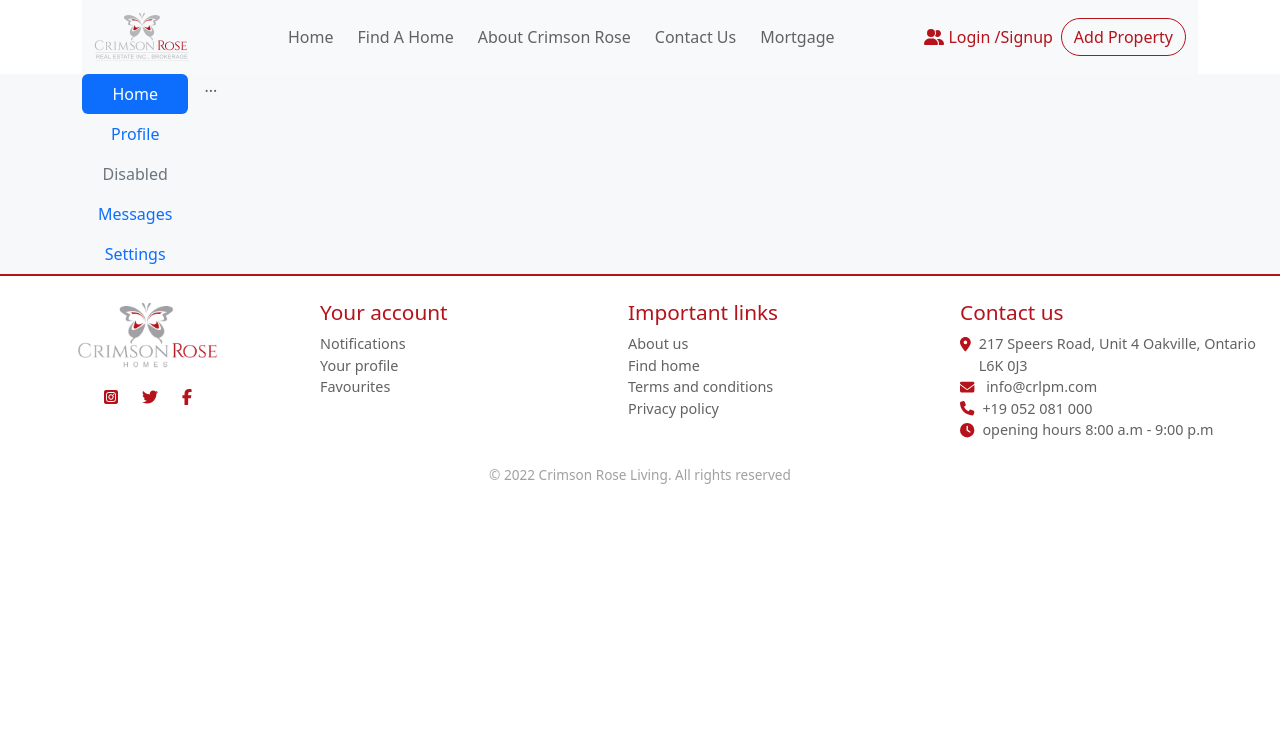
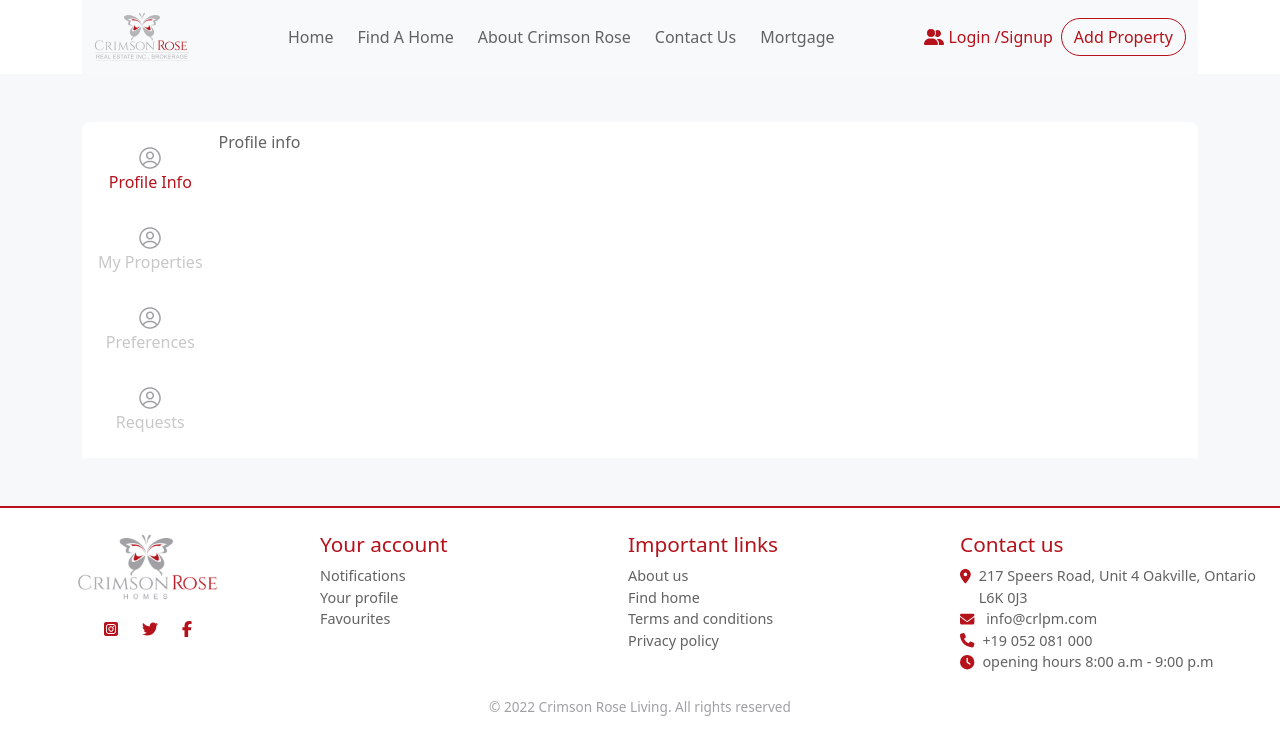
Before and after one commit to Totiratech/MLSFront, a Vue app: page /profile in a window 1280 px wide. Shown: the top 754 px of the page. Built offline with nearby package versions, Linux system fonts and the light colour scheme; what @morioh/v-lightbox would draw is missing.

Commit message:
profile-side

```diff
--- a/src/assets/css/style.css
+++ b/src/assets/css/style.css
@@ -186,3 +186,8 @@ a.mid_grey:hover {
 .lb-grid-4 .lb-item:nth-child(1) {
     margin-left: 0;
 }
+
+.whit_box {
+    background-color: #fff;
+    border-radius: 8px 8px 0px 0px;
+}
--- a/src/views/profileData.vue
+++ b/src/views/profileData.vue
@@ -1,8 +1,9 @@
 <template>
   <div class="profile">
-    <div class="container">
+    <div class="container py-5">
       <div class="row">
         <div class="col-12">
+          <div class="whit_box p-2">
             <div class="d-flex align-items-start">
               <div
                 class="nav flex-column nav-pills me-3"
@@ -11,112 +12,119 @@
                 aria-orientation="vertical"
               >
                 <button
-                class="nav-link active"
-                id="v-pills-home-tab"
-                data-bs-toggle="pill"
-                data-bs-target="#v-pills-home"
-                type="button"
-                role="tab"
-                aria-controls="v-pills-home"
-                aria-selected="true"
-              >
-                Home
-              </button>
-              <button
-                class="nav-link"
+                  class="nav-link active d-flex flex-column justify-content-center align-items-center side_tab"
                   id="v-pills-profile-tab"
                   data-bs-toggle="pill"
                   data-bs-target="#v-pills-profile"
                   type="button"
                   role="tab"
                   aria-controls="v-pills-profile"
+                  aria-selected="true"
+                >
+                  <img
+                    src="@/assets/images/profile-circle.png"
+                    class="img-fluid"
+                    alt="..."
+                  />
+                  <span class="capitalize">profile info</span>
+                </button>
+                <button
+                  class="nav-link d-flex flex-column justify-content-center align-items-center side_tab"
+                  id="v-pills-prop-tab"
+                  data-bs-toggle="pill"
+                  data-bs-target="#v-pills-prop"
+                  type="button"
+                  role="tab"
+                  aria-controls="v-pills-prop"
                   aria-selected="false"
                 >
-                Profile
+                  <img
+                    src="@/assets/images/profile-circle.png"
+                    class="img-fluid"
+                    alt="..."
+                  />
+                  <span class="capitalize">My Properties</span>
                 </button>
                 <button
-                class="nav-link"
-                id="v-pills-disabled-tab"
+                  class="nav-link d-flex flex-column justify-content-center align-items-center side_tab"
+                  id="v-pills-preferences-tab"
                   data-bs-toggle="pill"
-                data-bs-target="#v-pills-disabled"
+                  data-bs-target="#v-pills-preferences"
                   type="button"
                   role="tab"
-                aria-controls="v-pills-disabled"
+                  aria-controls="v-pills-preferences"
                   aria-selected="false"
-                disabled
                 >
-                Disabled
+                  <img
+                    src="@/assets/images/profile-circle.png"
+                    class="img-fluid"
+                    alt="..."
+                  />
+                  <span class="capitalize">Preferences</span>
                 </button>
                 <button
-                class="nav-link"
-                id="v-pills-messages-tab"
+                  class="nav-link d-flex flex-column justify-content-center align-items-center side_tab"
+                  id="v-pills-requests-tab"
                   data-bs-toggle="pill"
-                data-bs-target="#v-pills-messages"
+                  data-bs-target="#v-pills-requests"
                   type="button"
                   role="tab"
-                aria-controls="v-pills-messages"
+                  aria-controls="v-pills-requests"
                   aria-selected="false"
                 >
-                Messages
-              </button>
-              <button
-                class="nav-link"
-                id="v-pills-settings-tab"
-                data-bs-toggle="pill"
-                data-bs-target="#v-pills-settings"
-                type="button"
-                role="tab"
-                aria-controls="v-pills-settings"
-                aria-selected="false"
-              >
-                Settings
+                  <img
+                    src="@/assets/images/profile-circle.png"
+                    class="img-fluid"
+                    alt="..."
+                  />
+                  <span class="capitalize">requests</span>
                 </button>
               </div>
+
+              <!-- start content -->
               <div class="tab-content" id="v-pills-tabContent">
+                <!-- profile info -->
                 <div
                   class="tab-pane fade show active"
-                id="v-pills-home"
-                role="tabpanel"
-                aria-labelledby="v-pills-home-tab"
-                tabindex="0"
-              >
-                ...
-              </div>
-              <div
-                class="tab-pane fade"
                   id="v-pills-profile"
                   role="tabpanel"
                   aria-labelledby="v-pills-profile-tab"
                   tabindex="0"
                 >
-                ...
+                  Profile info
                 </div>
+
+                <!-- prop content -->
                 <div
                   class="tab-pane fade"
-                id="v-pills-disabled"
+                  id="v-pills-prop"
                   role="tabpanel"
-                aria-labelledby="v-pills-disabled-tab"
+                  aria-labelledby="v-pills-prop-tab"
                   tabindex="0"
                 >
-                ...
+                  my properties
                 </div>
+
+                <!-- Preferences -->
                 <div
                   class="tab-pane fade"
-                id="v-pills-messages"
+                  id="v-pills-preferences"
                   role="tabpanel"
-                aria-labelledby="v-pills-messages-tab"
+                  aria-labelledby="v-pills-preferences-tab"
                   tabindex="0"
                 >
-                ...
+                  preferences
                 </div>
+                <!-- Requests -->
                 <div
                   class="tab-pane fade"
-                id="v-pills-settings"
+                  id="v-pills-requests"
                   role="tabpanel"
-                aria-labelledby="v-pills-settings-tab"
+                  aria-labelledby="v-pills-requests-tab"
                   tabindex="0"
                 >
-                ...
+                  Requests
+                </div>
               </div>
             </div>
           </div>
@@ -129,4 +137,14 @@
 .profile {
   background-color: #f6f8f9;
 }
+.side_tab {
+  color: #c8c8c8;
+  padding: 1em 0 1em 0.5em;
+}
+.nav-pills .nav-link.active,
+.nav-pills .show > .nav-link,
+.side_tab:hover {
+  color: #b5121b;
+  background-color: unset;
+}
 </style>
```
Lines whose indentation alone changed are shown as unchanged.
